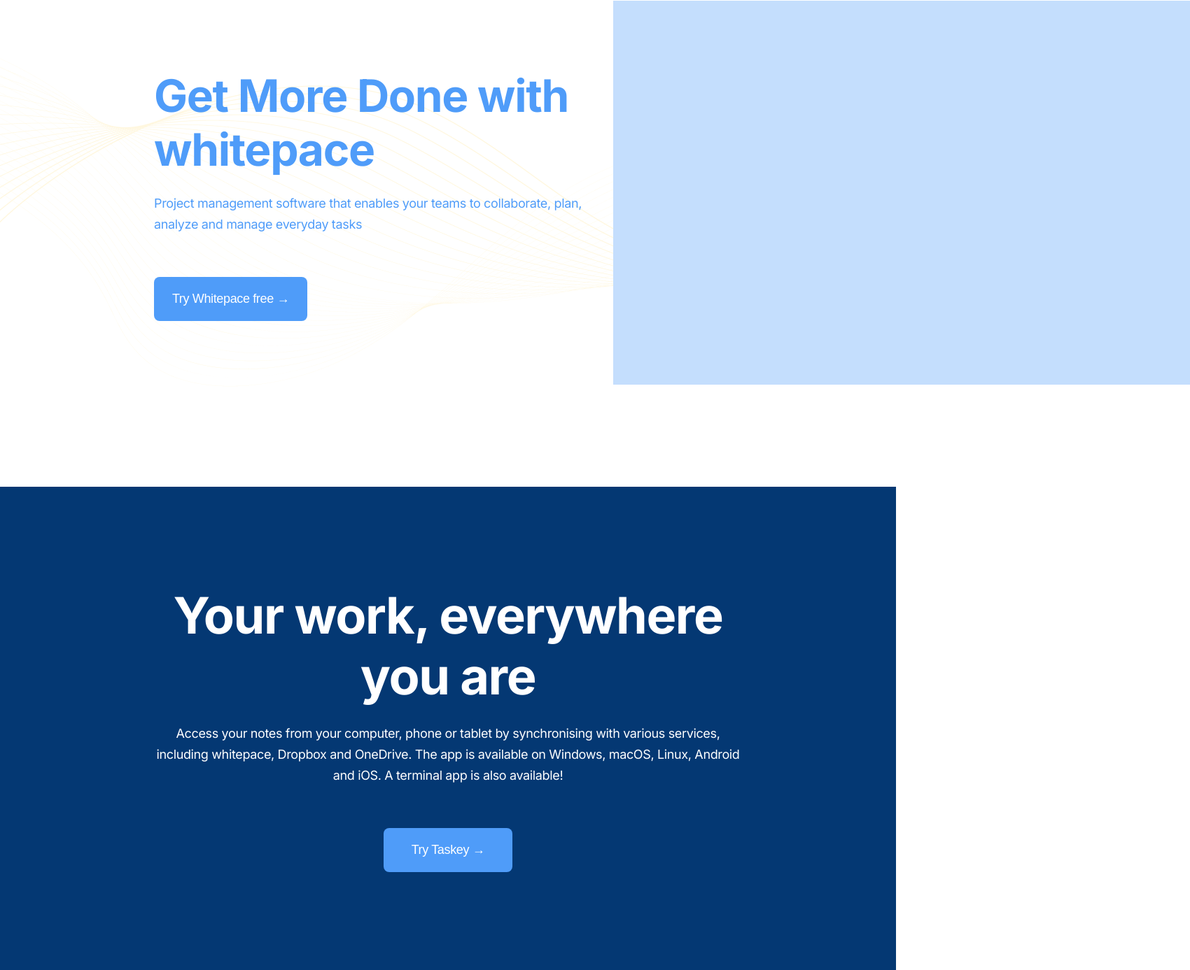
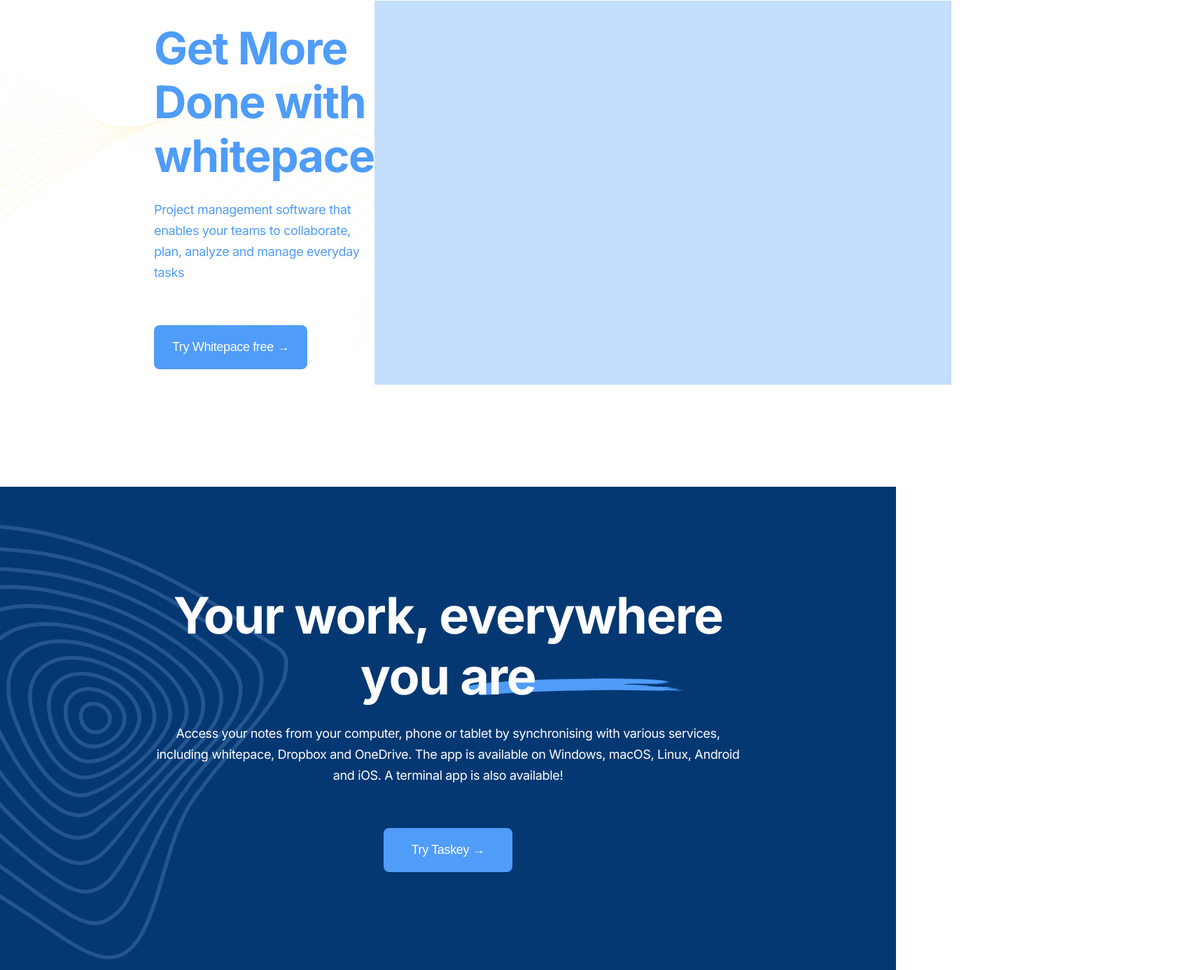
Before and after one commit to agdgom18/whitepace-landing-page-skillwill, a plain HTML site: page index.html in a window 1280 px wide. Shown: the part 139-1526 px from the top of the page at 70% size, 1700 px wide, since content can reach past the window. Drawn offline with Linux system fonts and the light colour scheme.

Commit message:
Add your-work background

```diff
--- a/assets/css/style.css
+++ b/assets/css/style.css
@@ -42,9 +42,6 @@ body {
   padding: 0px;
   gap: 60px;
   width: 656px;
-  flex: none;
-order: 0;
-flex-grow: 0;
 }
 
 .hero-text-block {
@@ -93,15 +90,9 @@ flex-grow: 0;
 
 }
 
-.hero-img {
-  flex: none;
-order: 0;
-flex-grow: 0;
-}
-
 .your-work {
+  padding: 140px 220px;
   text-align: center;
-  padding: 140px 220px;
   background-color:#043873;
   color: white;
   display: flex;
@@ -109,13 +100,30 @@ flex-grow: 0;
   justify-content: center;
   align-items: center;
   gap: 60px;
+  background-image: url("../img/fingerprint-background.png");
+  background-repeat: no-repeat;
+  background-position: left;
+
 }
+
+.test-div {
+
+}
+
 
 .your-work-header {
   font-weight: 700;
   font-size: 72px;
   line-height: 87px;
   letter-spacing: -0.02em;
+  z-index: 1;
+  background-image: url("../img/blue-vector.png");
+  background-repeat: no-repeat;
+  background-position: 85% 90%;
+
+}
+
+.your-work-header span {
 }
 
 .your-work-p {
@@ -130,6 +138,7 @@ letter-spacing: -0.02em;
   flex-direction: column;
   padding: 0px;
   gap: 24px;
+
 }
 
 .your-work-button {
--- a/index.html
+++ b/index.html
@@ -21,10 +21,11 @@
 
     <section class="your-work">
       <div class="your-work-text">
-        <h1 class="your-work-header">Your work, everywhere you are</h1>
+        <h1 class="your-work-header">Your work, everywher<span>e you are </span></h1>
         <p class="your-work-p">Access your notes from your computer, phone or tablet by synchronising with various services, including whitepace, Dropbox and OneDrive. The app is available on Windows, macOS, Linux, Android and iOS. A terminal app is also available!</p>
       </div>
         <button class="your-work-button">Try Taskey &#8594;</button>
+
     </section>
   </body>
 </html>
```
Also changed, not shown: assets/img/blue-vector.png (added), assets/img/fingerprint-background.png (added).
